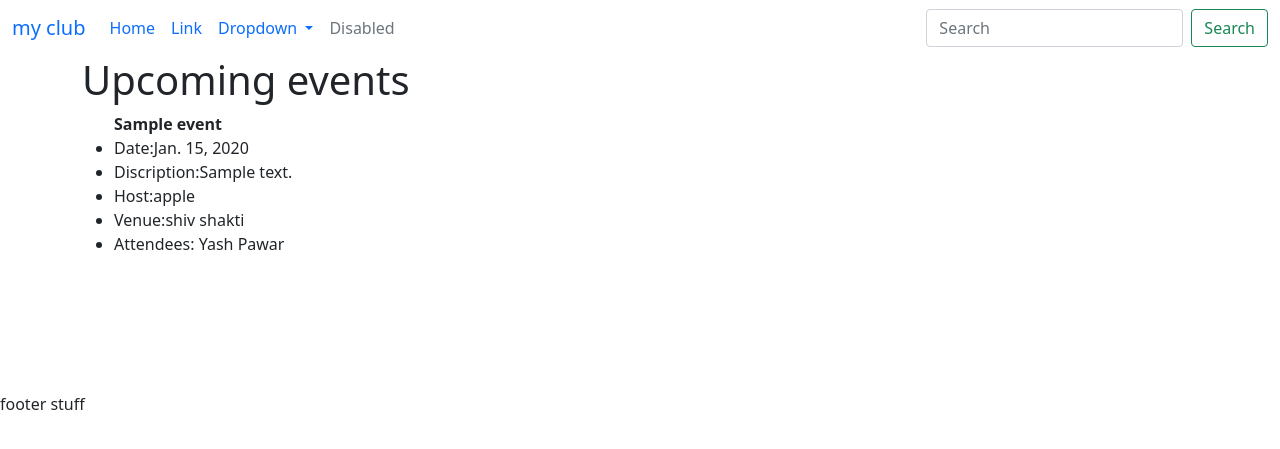
After one commit to yashpawar69/myclub, a Django app: page /events/events/ in a window 1280 px wide. The commit adds this page. Shown: the top 449 px of the page. Run offline with Django 4.2, Linux system fonts and the light colour scheme; data comes from the database, SQL or seed files in the repository; tables that the repository leaves empty hold one stand-in row (values such as "Sample post").

Commit message:
models change

```diff
--- a/myclub_web/events/models.py
+++ b/myclub_web/events/models.py
@@ -1,15 +1,15 @@
 from django.db import models
-
+from django.contrib.auth.models import User
 # Create your models here.
 
 class Venue(models.Model):
     name = models.CharField('venue name',max_length=50)
     address = models.CharField(max_length=200)
     city = models.CharField(max_length=50)
-    state = models.CharField(max_length=50)
-    zip_code = models.CharField(max_length=10)
-    phone = models.CharField(max_length=20)
-    website = models.URLField(max_length=200)
+    state = models.CharField(max_length=50,blank=True)
+    zip_code = models.CharField(max_length=10,blank=True)
+    phone = models.CharField(max_length=20,blank=True)
+    website = models.URLField(max_length=200,blank=True)
 
     def __str__(self):
         return self.name
@@ -21,10 +21,10 @@ class MyClubUser(models.Model):
     def __str__(self):
         return self.first_name+' '+self.last_name
 
-class Events(models.Model):
+class Event(models.Model):
     title = models.CharField('event title',max_length=200)
-    description = models.TextField()
-    host = models.CharField(max_length=50)
+    description = models.TextField(blank=True,null=True)
+    host = models.ForeignKey(User,blank=True,null=True,on_delete=models.SET_NULL)
     date = models.DateField("event date")
     venue_object = models.ForeignKey(Venue,blank=True,null=True, on_delete=models.CASCADE)
     attendees = models.ManyToManyField(MyClubUser, blank=True)
--- a/myclub_web/events/templates/events/base.html
+++ b/myclub_web/events/templates/events/base.html
@@ -13,7 +13,7 @@
       crossorigin="anonymous"
     />
 
-    <title>no</title>
+    <title>base</title>
   </head>
   <body>
 
@@ -33,7 +33,10 @@
 
   </body>
 </html>
-{% include 'events/navbar.html' %} {% block content %} {% endblock content %}
+{% include 'events/navbar.html' %} <div class="container">
+  {% block content %}
+  {% endblock content %}
+</div>
 <br />
 <br />
 <br />
--- /dev/null
+++ b/myclub_web/events/templates/events/event_list.html
@@ -0,0 +1,25 @@
+{% extends 'events/base.html' %}
+
+
+{% block content %}
+<h1>Upcoming events</h1>
+<ul>
+    {% for event in event_list %}
+
+
+        <strong> {{ event.title }} </strong>
+        <li>Date:{{ event.date }}</li>
+        <li>Discription:{{ event.description }}</li>
+        <li>Host:{{ event.host }}</li>
+        <li>Venue:{{ event.venue_object }}</li>
+
+        <li>Attendees:
+            {% for user in event.attendees.all %}
+            {{ user }}
+            {% endfor %}
+        </li>
+    {% endfor %}
+</ul>
+
+
+{% endblock %}
--- a/myclub_web/events/templates/events/navbar.html
+++ b/myclub_web/events/templates/events/navbar.html
@@ -7,10 +7,10 @@
       <div class="collapse navbar-collapse" id="navbarSupportedContent">
         <ul class="navbar-nav me-auto mb-2 mb-lg-0">
           <li class="nav-item">
-            <a class="nav-link active" aria-current="page" href="#">Home</a>
+            <a class="nav-link active" aria-current="page" href="{% url 'home' %}">Home</a>
           </li>
           <li class="nav-item">
-            <a class="nav-link" href="#">Link</a>
+            <a class="nav-link" href="{% url 'list_events' %}" >Link</a>
           </li>
           <li class="nav-item dropdown">
             <a class="nav-link dropdown-toggle" href="#" role="button" data-bs-toggle="dropdown" aria-expanded="false">
--- a/myclub_web/events/urls.py
+++ b/myclub_web/events/urls.py
@@ -10,7 +10,7 @@ urlpatterns = [
     path('', views.home, name='home'),
     path('<int:year>/<str:month>/', views.home,
          name='home',
-
          ),
+    path('events/', views.all_events, name='list_events'),
 
 ]
--- a/myclub_web/events/views.py
+++ b/myclub_web/events/views.py
@@ -2,7 +2,13 @@ from django.shortcuts import render
 import calendar
 from calendar import HTMLCalendar
 from datetime import datetime
+from .models  import Event
 # Create your views here.
+
+def all_events(request):
+  event_list = Event.objects.all()
+  return render(request, 'events/event_list.html',
+                {'event_list':event_list})
 
 def home (request, year=datetime.now().year, month=datetime.now().strftime("%B")):
     name='john'
```
Also changed, not shown: myclub_web/events/admin.py (+9 -3 lines), myclub_web/db.sqlite3, myclub_web/events/migrations/0002_rename_events_event.py (added), myclub_web/events/migrations/0003_alter_venue_phone_alter_venue_state_and_more.py (added), myclub_web/events/migrations/0004_alter_event_description_alter_event_host.py (added).
